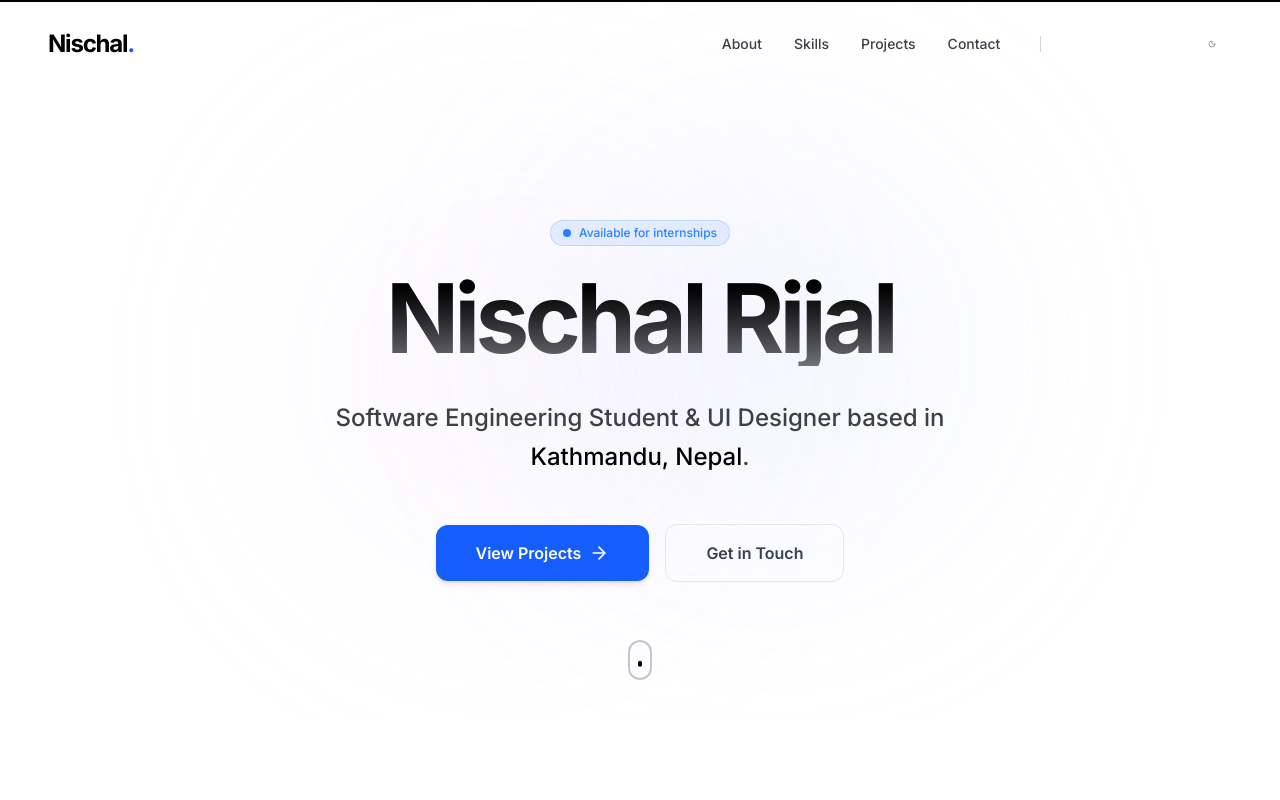
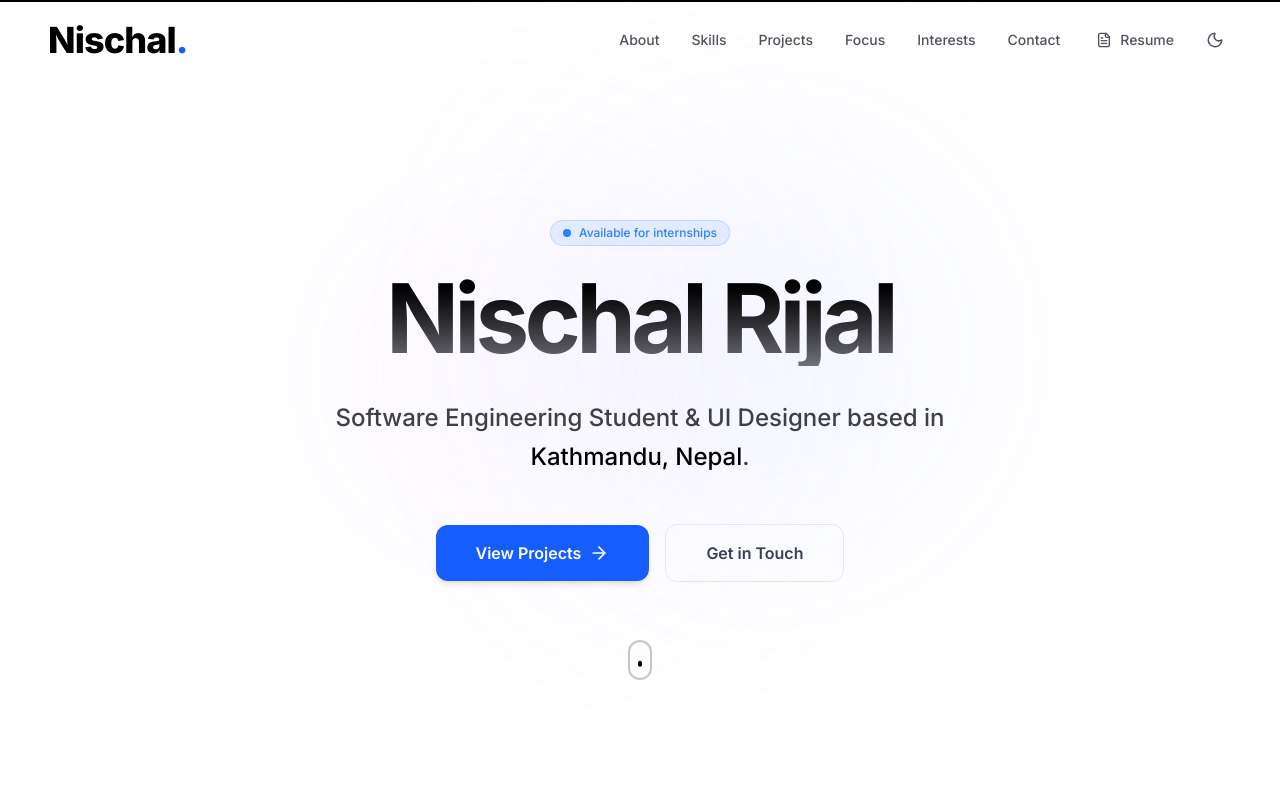
Before and after one commit to rijalnischal460-cloud/nischalrijal.com.np, a React (Vite) app in the folder nischal-rijal---portfolio/: page / in a window 1280 px wide. Shown: the top 800 px of the page. Built offline with nearby package versions, Linux system fonts and the light colour scheme.

Commit message:
Fix mobile overlay blocking content in half-screen

```diff
--- a/nischal-rijal---portfolio/src/components/ui/Navbar.tsx
+++ b/nischal-rijal---portfolio/src/components/ui/Navbar.tsx
@@ -1,135 +1,166 @@
-import { motion, AnimatePresence } from 'motion/react';
-import { Moon, Sun, Menu, X } from 'lucide-react';
-import { useState, useEffect } from 'react';
+import { useEffect, useState } from 'react';
+import { motion } from 'motion/react';
+import { Moon, Sun, Menu, X, FileText } from 'lucide-react';
 import { useTheme } from '../../context/ThemeContext';
-import { Button } from './Layout';
 
-export function Navbar({ onOpenResume }: { onOpenResume: () => void }) {
+interface NavbarProps {
+  onOpenResume: () => void;
+}
+
+const navItems = [
+  { label: 'About', href: '#about' },
+  { label: 'Skills', href: '#skills' },
+  { label: 'Projects', href: '#projects' },
+  { label: 'Focus', href: '#focus' },
+  { label: 'Interests', href: '#interests' },
+  { label: 'Contact', href: '#contact' },
+];
+
+export function Navbar({ onOpenResume }: NavbarProps) {
+  const { theme, toggleTheme } = useTheme();
+  const [isOpen, setIsOpen] = useState(false);
   const [isScrolled, setIsScrolled] = useState(false);
-  const [mobileMenuOpen, setMobileMenuOpen] = useState(false);
-  const { theme, toggleTheme } = useTheme();
 
   useEffect(() => {
-    const handleScroll = () => setIsScrolled(window.scrollY > 20);
-    window.addEventListener('scroll', handleScroll);
-    return () => window.removeEventListener('scroll', handleScroll);
+    const onScroll = () => setIsScrolled(window.scrollY > 8);
+    onScroll();
+    window.addEventListener('scroll', onScroll, { passive: true });
+    return () => window.removeEventListener('scroll', onScroll);
   }, []);
 
-  const navLinks = [
-    { name: 'About', href: '#about' },
-    { name: 'Skills', href: '#skills' },
-    { name: 'Projects', href: '#projects' },
-    { name: 'Contact', href: '#contact' },
-  ];
+  useEffect(() => {
+    document.body.style.overflow = isOpen ? 'hidden' : '';
+    return () => {
+      document.body.style.overflow = '';
+    };
+  }, [isOpen]);
+
+  const closeMenu = () => setIsOpen(false);
+
+  const scrollToId = (href: string) => {
+    const id = href.replace('#', '');
+    const el = document.getElementById(id);
+    if (el) {
+      el.scrollIntoView({ behavior: 'smooth', block: 'start' });
+    }
+    closeMenu();
+  };
 
   return (
     <header
-      className={`fixed top-0 left-0 right-0 z-50 transition-all duration-300 ${
+      className={`fixed inset-x-0 top-0 z-50 w-full transition-all duration-300 ${
         isScrolled
-          ? 'py-4 bg-white/80 dark:bg-zinc-950/80 backdrop-blur-xl border-b border-gray-200 dark:border-white/10 shadow-sm'
-          : 'py-6 bg-transparent'
+          ? 'border-b border-black/5 bg-white/80 backdrop-blur-md dark:border-white/10 dark:bg-zinc-950/70'
+          : 'bg-transparent'
       }`}
     >
-      <div className="mx-auto flex w-full max-w-7xl items-center justify-between px-6 md:px-12">
-        <motion.a
-          href="#"
-          initial={{ opacity: 0 }}
-          animate={{ opacity: 1 }}
-          className="text-2xl font-bold tracking-tighter text-black dark:text-white"
-          onClick={(e) => {
-            e.preventDefault();
-            window.scrollTo({ top: 0, behavior: 'smooth' });
-          }}
+      <nav className="mx-auto flex h-20 w-full max-w-7xl items-center justify-between px-6 md:px-12">
+        <button
+          onClick={() => window.scrollTo({ top: 0, behavior: 'smooth' })}
+          className="text-4xl font-extrabold tracking-tight text-black dark:text-white"
+          aria-label="Go to top"
         >
           Nischal<span className="text-blue-600">.</span>
-        </motion.a>
+        </button>
 
-        {/* Desktop Nav */}
-        <nav className="hidden items-center gap-8 md:flex">
-          {navLinks.map((link) => (
-            <a
-              key={link.name}
-              href={link.href}
-              className="group relative text-sm font-medium text-zinc-700 transition-colors hover:text-black dark:text-zinc-300 dark:hover:text-white"
+        <div className="hidden items-center gap-2 md:flex">
+          {navItems.map((item) => (
+            <button
+              key={item.href}
+              onClick={() => scrollToId(item.href)}
+              className="rounded-lg px-3 py-2 text-sm font-medium text-zinc-600 transition hover:bg-black/5 hover:text-black dark:text-zinc-300 dark:hover:bg-white/10 dark:hover:text-white"
             >
-              {link.name}
-              <span className="absolute -bottom-1 left-0 h-0.5 w-0 bg-blue-500 transition-all group-hover:w-full" />
-            </a>
+              {item.label}
+            </button>
           ))}
-          <div className="mx-2 h-4 w-px bg-zinc-300 dark:bg-white/10" />
-          <Button
-            variant="ghost"
-            size="sm"
+          <button
             onClick={onOpenResume}
-            className="rounded-full bg-black px-4 py-1.5 text-xs font-bold text-white transition-opacity hover:opacity-90 dark:bg-white dark:text-zinc-950"
+            className="ml-1 inline-flex items-center gap-2 rounded-lg px-3 py-2 text-sm font-medium text-zinc-600 transition hover:bg-black/5 hover:text-black dark:text-zinc-300 dark:hover:bg-white/10 dark:hover:text-white"
           >
+            <FileText size={16} />
             Resume
-          </Button>
-          <Button
-            variant="ghost"
-            size="sm"
+          </button>
+          <button
             onClick={toggleTheme}
-            className="h-10 w-10 rounded-full p-0"
+            className="ml-1 rounded-lg p-2 text-zinc-600 transition hover:bg-black/5 hover:text-black dark:text-zinc-300 dark:hover:bg-white/10 dark:hover:text-white"
             aria-label="Toggle theme"
           >
             {theme === 'dark' ? <Sun size={18} /> : <Moon size={18} />}
-          </Button>
-        </nav>
+          </button>
+        </div>
 
-        {/* Mobile Toggle */}
-        <div className="flex items-center gap-3 md:hidden">
-          <Button
-            variant="ghost"
-            size="sm"
+        <div className="flex items-center gap-2 md:hidden">
+          <button
             onClick={toggleTheme}
-            className="h-10 w-10 rounded-full p-0"
+            className="rounded-lg p-2 text-zinc-600 transition hover:bg-black/5 hover:text-black dark:text-zinc-300 dark:hover:bg-white/10 dark:hover:text-white"
             aria-label="Toggle theme"
           >
             {theme === 'dark' ? <Sun size={18} /> : <Moon size={18} />}
-          </Button>
+          </button>
+
           <button
-            onClick={() => setMobileMenuOpen((v) => !v)}
-            className="text-gray-700 dark:text-gray-200"
-            aria-label="Toggle mobile menu"
+            onClick={() => setIsOpen((v) => !v)}
+            className="rounded-lg p-2 text-zinc-700 transition hover:bg-black/5 dark:text-zinc-200 dark:hover:bg-white/10"
+            aria-label="Toggle menu"
+            aria-expanded={isOpen}
           >
-            {mobileMenuOpen ? <X size={24} /> : <Menu size={24} />}
+            {isOpen ? <X size={22} /> : <Menu size={22} />}
           </button>
         </div>
+      </nav>
+
+      {isOpen && (
+        <motion.div
+          className="fixed inset-0 z-40 bg-black/40 md:hidden"
+          initial={{ opacity: 0 }}
+          animate={{ opacity: 1 }}
+          exit={{ opacity: 0 }}
+          onClick={closeMenu}
+        />
+      )}
+
+      <motion.aside
+        className={`fixed right-0 top-0 z-50 h-dvh w-72 border-l border-black/10 bg-white shadow-xl dark:border-white/10 dark:bg-zinc-900 md:hidden ${
+          isOpen ? 'pointer-events-auto' : 'pointer-events-none'
+        }`}
+        initial={false}
+        animate={{ x: isOpen ? 0 : 320 }}
+        transition={{ type: 'tween', duration: 0.25 }}
+      >
+        <div className="flex h-20 items-center justify-between border-b border-black/5 px-5 dark:border-white/10">
+          <span className="text-lg font-semibold text-black dark:text-white">Menu</span>
+          <button
+            onClick={closeMenu}
+            className="rounded-lg p-2 text-zinc-700 hover:bg-black/5 dark:text-zinc-200 dark:hover:bg-white/10"
+            aria-label="Close menu"
+          >
+            <X size={20} />
+          </button>
         </div>
 
-      {/* Mobile Menu */}
-      <AnimatePresence>
-        {mobileMenuOpen && (
-          <motion.div
-            initial={{ opacity: 0, y: -8 }}
-            animate={{ opacity: 1, y: 0 }}
-            exit={{ opacity: 0, y: -8 }}
-            className="border-b border-gray-200 bg-white dark:border-white/10 dark:bg-zinc-900 md:hidden"
+        <div className="flex flex-col p-4">
+          {navItems.map((item) => (
+            <button
+              key={item.href}
+              onClick={() => scrollToId(item.href)}
+              className="rounded-lg px-3 py-3 text-left text-base font-medium text-zinc-700 transition hover:bg-black/5 hover:text-black dark:text-zinc-200 dark:hover:bg-white/10 dark:hover:text-white"
             >
-            <div className="mx-auto flex w-full max-w-7xl flex-col gap-4 p-6">
-              {navLinks.map((link) => (
-                <a
-                  key={link.name}
-                  href={link.href}
-                  onClick={() => setMobileMenuOpen(false)}
-                  className="text-lg font-medium text-gray-900 dark:text-gray-100"
-                >
-                  {link.name}
-                </a>
+              {item.label}
+            </button>
           ))}
+
           <button
             onClick={() => {
-                  setMobileMenuOpen(false);
               onOpenResume();
+              closeMenu();
             }}
-                className="text-left text-lg font-bold text-blue-600"
+            className="mt-2 inline-flex items-center gap-2 rounded-lg px-3 py-3 text-left text-base font-medium text-zinc-700 transition hover:bg-black/5 hover:text-black dark:text-zinc-200 dark:hover:bg-white/10 dark:hover:text-white"
           >
+            <FileText size={18} />
             Resume
           </button>
         </div>
-          </motion.div>
-        )}
-      </AnimatePresence>
+      </motion.aside>
     </header>
   );
 }
```
Also changed, not shown: 5 other files (tests, documents, lock files or other folders). Lines whose indentation alone changed are shown as unchanged.
